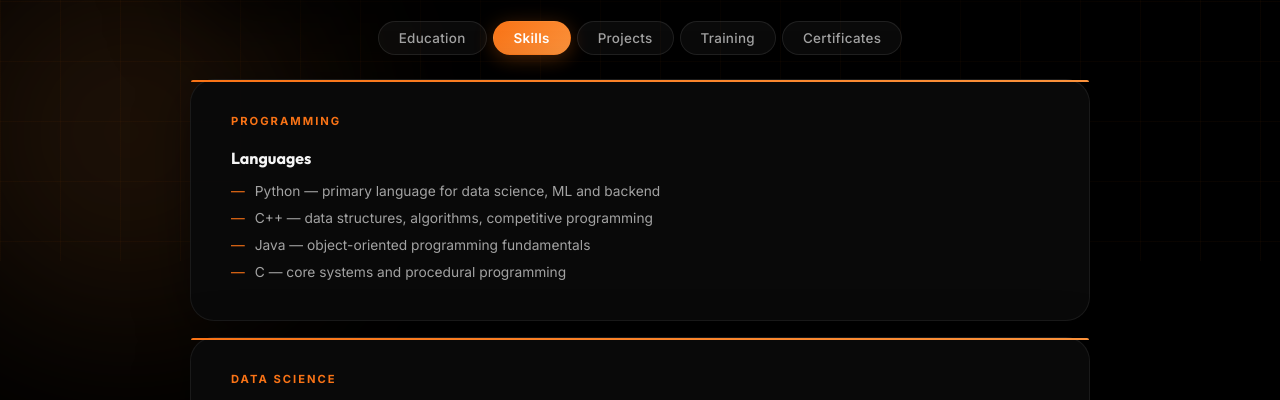
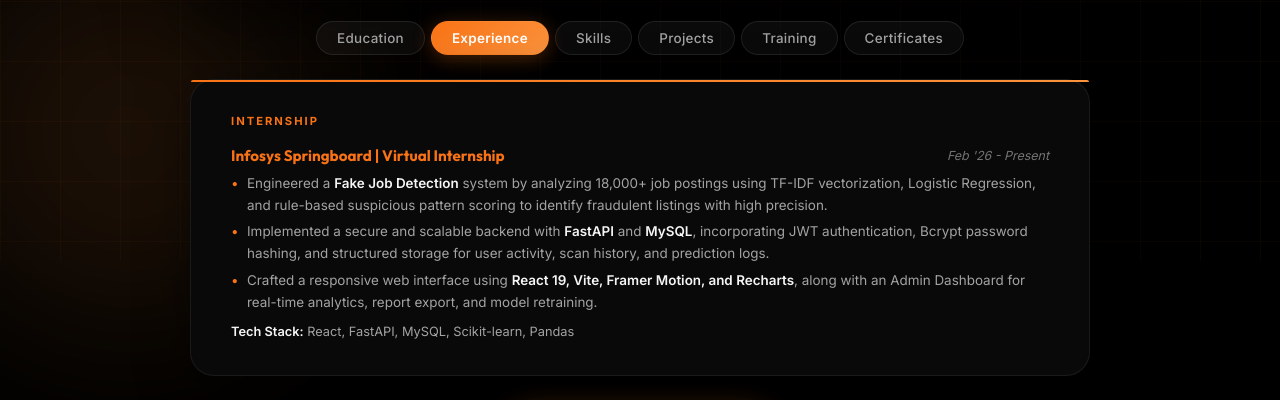
Before and after one commit to lokhnadhgembali/portfolio, a plain HTML site: page resume.html in a window 1280 px wide. Shown: the part 539-939 px from the top of the page. Drawn offline with Linux system fonts and the light colour scheme.

Commit message:
updated portfolio

```diff
--- a/resume.html
+++ b/resume.html
@@ -548,7 +548,8 @@
                     <!-- ===== TABS NAVIGATION ===== -->
                     <div class="resume-tabs-nav fade-in">
                         <button class="rtab-btn" data-tab="education">Education</button>
-                        <button class="rtab-btn active" data-tab="skills">Skills</button>
+                        <button class="rtab-btn active" data-tab="experience">Experience</button>
+                        <button class="rtab-btn" data-tab="skills">Skills</button>
                         <button class="rtab-btn" data-tab="projects">Projects</button>
                         <button class="rtab-btn" data-tab="training">Training</button>
                         <button class="rtab-btn" data-tab="certificates">Certificates</button>
@@ -594,8 +595,25 @@
                         </div>
                     </div>
 
-                    <!-- ===== TAB: SKILLS ===== -->
-                    <div class="resume-tab-panel active" id="tab-skills">
+                    <!-- ===== TAB: EXPERIENCE ===== -->
+                    <div class="resume-tab-panel active" id="tab-experience">
+                        <div class="rs-card fade-in">
+                            <div class="rs-section-label">Internship</div>
+                            <div class="rs-item">
+                                <div class="rs-item-header">
+                                    <div class="rs-item-title">Infosys Springboard | Virtual Internship</div>
+                                    <div class="rs-item-date">Feb '26 - Present</div>
+                                </div>
+                                <ul class="rs-bullets">
+                                    <li>Engineered a <strong>Fake Job Detection</strong> system by analyzing 18,000+ job postings using TF-IDF vectorization, Logistic Regression, and rule-based suspicious pattern scoring to identify fraudulent listings with high precision.</li>
+                                    <li>Implemented a secure and scalable backend with <strong>FastAPI</strong> and <strong>MySQL</strong>, incorporating JWT authentication, Bcrypt password hashing, and structured storage for user activity, scan history, and prediction logs.</li>
+                                    <li>Crafted a responsive web interface using <strong>React 19, Vite, Framer Motion, and Recharts</strong>, along with an Admin Dashboard for real-time analytics, report export, and model retraining.</li>
+                                </ul>
+                                <div class="rs-techstack"><strong>Tech Stack:</strong> React, FastAPI, MySQL, Scikit-learn, Pandas</div>
+                            </div>
+                        </div>
+                    </div>
+                    <div class="resume-tab-panel" id="tab-skills">
                         <div class="rs-card fade-in">
                             <div class="rs-section-label">Programming</div>
                             <div class="rs-skill-group">
@@ -630,6 +648,7 @@
                                 <div class="rs-skill-group-title">Core &amp; Soft Skills</div>
                                 <div class="skill-entry">DSA, Computer Networks, Operating Systems — core CS fundamentals</div>
                                 <div class="skill-entry">Problem-Solving, Team Player, Leadership, Adaptability</div>
+                                <div class="skill-entry"><strong>HackerRank:</strong> 5-star rating in C++ | Feb '26</div>
                             </div>
                         </div>
                     </div>
@@ -682,11 +701,11 @@
                                     <div class="rs-item-date">Jan' 26 – Mar' 26</div>
                                 </div>
                                 <ul class="rs-bullets">
-                                    <li>Built a machine learning pipeline to classify job postings as real or fraudulent using NLP techniques and structured data features.</li>
-                                    <li>Applied TF-IDF vectorization and ensemble models to achieve high accuracy in detecting fake listings.</li>
-                                    <li>Performed comprehensive EDA on text and categorical features to identify fraud patterns and class imbalance handling strategies.</li>
+                                    <li>Engineered a <strong>Fake Job Detection</strong> system by analyzing 18,000+ job postings using TF-IDF vectorization, Logistic Regression, and rule-based suspicious pattern scoring.</li>
+                                    <li>Implemented a secure and scalable backend with <strong>FastAPI</strong> and <strong>MySQL</strong>, incorporating JWT authentication and Bcrypt password hashing.</li>
+                                    <li>Crafted a responsive web interface using <strong>React 19, Vite, Framer Motion, and Recharts</strong>, along with a real-time Admin Dashboard.</li>
                                 </ul>
-                                <div class="rs-techstack"><strong>Tech Stack:</strong> Python, Scikit-learn, Pandas, NLTK</div>
+                                <div class="rs-techstack"><strong>Tech Stack:</strong> React, FastAPI, MySQL, Scikit-learn, Pandas, NLTK</div>
                             </div>
                         </div>
                     </div>
@@ -746,14 +765,14 @@
 
                     <!-- ===== DOWNLOAD BUTTON ===== -->
                     <div class="download-section fade-in">
-                        <a class="btn-download" href="general_cv.pdf" download="Gembali_Lokhnadh_CV.pdf">
+                        <a class="btn-download" href="general_cv.pdf" download="Gembali_Lokhnadh_General_CV.pdf">
                             <svg width="20" height="20" viewBox="0 0 24 24" fill="none" stroke="currentColor"
                                 stroke-width="2.5" stroke-linecap="round" stroke-linejoin="round">
                                 <path d="M21 15v4a2 2 0 0 1-2 2H5a2 2 0 0 1-2-2v-4"/>
                                 <polyline points="7 10 12 15 17 10"/>
                                 <line x1="12" y1="15" x2="12" y2="3"/>
                             </svg>
-                            Download Resume as PDF
+                            Download General CV
                         </a>
                         <p class="download-hint">Click to download my CV directly as a PDF</p>
                     </div>
@@ -785,5 +804,4 @@
     </script>
 
 </body>
-
 </html>
```
Also changed, not shown: 1 other file.
